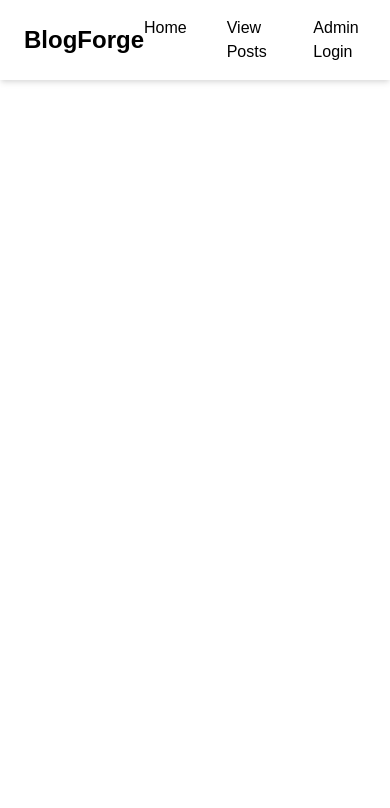
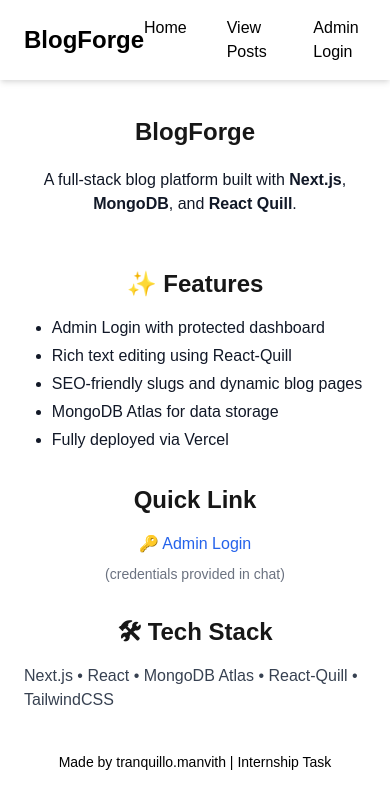
Before and after one commit to tranquillo-manvith/blogforge, a Next.js app: page / in a window 390 px wide. Shown: the top 808 px of the page. Built offline with nearby package versions, Linux system fonts and the light colour scheme.

Commit message:
Home page Designed, Cards Display improved and made it responsive

```diff
--- a/components/UserCards.js
+++ b/components/UserCards.js
@@ -11,6 +11,7 @@
             <div className="text-xl font-bold">{post.title}</div>
             <div>Created On: {createdDate}</div>
             <div className='flex flex-row gap-5'>
+
                 <button onClick={() => router.push(`/blog/${post.slug}`)}
                     className='px-6 py-1 bg-green-100 text-black rounded-full hover:bg-green-500 border border-black'>
                     View
--- a/pages/admin/Dashboard.js
+++ b/pages/admin/Dashboard.js
@@ -4,16 +4,24 @@
 
 export default function Dashboard() {
     const [posts, setPosts] = useState([]);
+    const [loading, setLoading] = useState(true);
 
     useEffect(() => {
         const fetchPosts = async () => {
-            const res = await fetch('/api/posts');
-            if (!res.ok) {
+            try {
+                const res = await fetch('/api/posts');
+                if (!res.ok) {
+                    console.error('Failed to fetch posts');
+                    return;
+                }
+                const data = await res.json();
+                setPosts(data);
+            } catch (err) {
                 console.error('Failed to fetch posts');
-                return;
+            } finally {
+                setLoading(false);
             }
-            const data = await res.json();
-            setPosts(data);
+
         };
 
         fetchPosts();
@@ -29,16 +37,17 @@
                     </button>
                 </Link>
             </div>
-            {posts.length === 0 ? (
+            {loading ? (
+                <p className="text-gray-500 italic">Loading posts...</p>
+            ) : posts.length === 0 ? (
                 <p>No posts found.</p>
             ) : (
-                <div className='grid grid-cols-3 gap-5 mt-5 mb-5'>
+                <div className='responsive-grid gap-5 mt-5 mb-5'>
                     {posts.map((post) => (
                         <AdminCard key={post._id} post={post} />
                     ))}
                 </div>
             )}
-
         </div>
     );
 }
--- a/pages/index.js
+++ b/pages/index.js
@@ -1,3 +1,37 @@
 export default function Home() {
-  return;
+  return (
+    <div className="mt-5 flex flex-col items-center mb-5">
+      <h1 className="font-bold text-2xl mb-5">BlogForge</h1>
+      <p className="text-gray-900 text-center mb-5">
+        A full-stack blog platform built with <strong>Next.js</strong>, <strong>MongoDB</strong>, and <strong>React Quill</strong>.
+      </p>
+      <h2 className="text-2xl font-semibold mt-8 mb-4">✨ Features</h2>
+      <ul className="list-disc pl-6 text-gray-900 space-y-1">
+        <li>Admin Login with protected dashboard</li>
+        <li>Rich text editing using React-Quill</li>
+        <li>SEO-friendly slugs and dynamic blog pages</li>
+        <li>MongoDB Atlas for data storage</li>
+        <li>Fully deployed via Vercel</li>
+      </ul>
+
+      <h2 className="text-2xl font-semibold mt-8 mb-4">Quick Link</h2>
+      <ul className="flex flex-col justify-center items-center space-y-2">
+        <li><a href="/admin/login" className="text-blue-600 hover:underline">
+          🔑 Admin Login
+        </a>
+        </li>
+        <li className="text-sm text-gray-500">
+          (credentials provided in chat)
+        </li>
+      </ul>
+
+      <h2 className="text-2xl font-semibold mt-8 mb-4">🛠 Tech Stack</h2>
+      <p className="text-gray-700">
+        Next.js • React • MongoDB Atlas • React-Quill • TailwindCSS
+      </p>
+      <p className="mt-10 text-sm text-center text-black">
+        Made by tranquillo.manvith | Internship Task
+      </p>
+    </div>
+  );
 }
--- a/pages/users/show_posts.js
+++ b/pages/users/show_posts.js
@@ -4,9 +4,11 @@
 
 export default function Dashboard() {
     const [posts, setPosts] = useState([]);
+    const [loading, setLoading] = useState(true);
 
     useEffect(() => {
         const fetchPosts = async () => {
+            try {
                 const res = await fetch('/api/posts');
                 if (!res.ok) {
                     console.error('Failed to fetch posts');
@@ -14,6 +16,12 @@
                 }
                 const data = await res.json();
                 setPosts(data);
+            }
+            catch (err) {
+                console.error("Failed to fetch posts.");
+            } finally {
+                setLoading(false);
+            }
         };
 
         fetchPosts();
@@ -22,10 +30,12 @@
     return (
         <div className='flex flex-col'>
             <div className='font-bold text-xl mt-5 mb-5'>Posts</div>
-            {posts.length === 0 ? (
+            {loading ? (
+                <p className="text-gray-500 italic">Loading posts...</p>
+            ) : posts.length === 0 ? (
                 <p>No posts found.</p>
             ) : (
-                <div className='grid grid-cols-3 gap-5 mt-5 mb-5'>
+                <div className='responsive-grid gap-5 mt-5 mb-5'>
                     {posts.map((post) => (
                         <UserCard key={post._id} post={post} />
                     ))}
--- a/styles/globals.css
+++ b/styles/globals.css
@@ -11,3 +11,21 @@
   color: var(--foreground);
   font-family: 'Poppins', sans-serif;
 }
+
+.responsive-grid {
+  display: grid;
+  grid-template-columns: 1fr;
+  gap: 1.25rem;
+
+  @media (min-width: 781px) {
+    grid-template-columns: repeat(1, 1fr);
+  }
+
+  @media (min-width: 900px) {
+    grid-template-columns: repeat(2, 1fr);
+  }
+
+  @media (min-width: 1100px) {
+    grid-template-columns: repeat(3, 1fr);
+  }
+}
```
Lines whose indentation alone changed are shown as unchanged.
